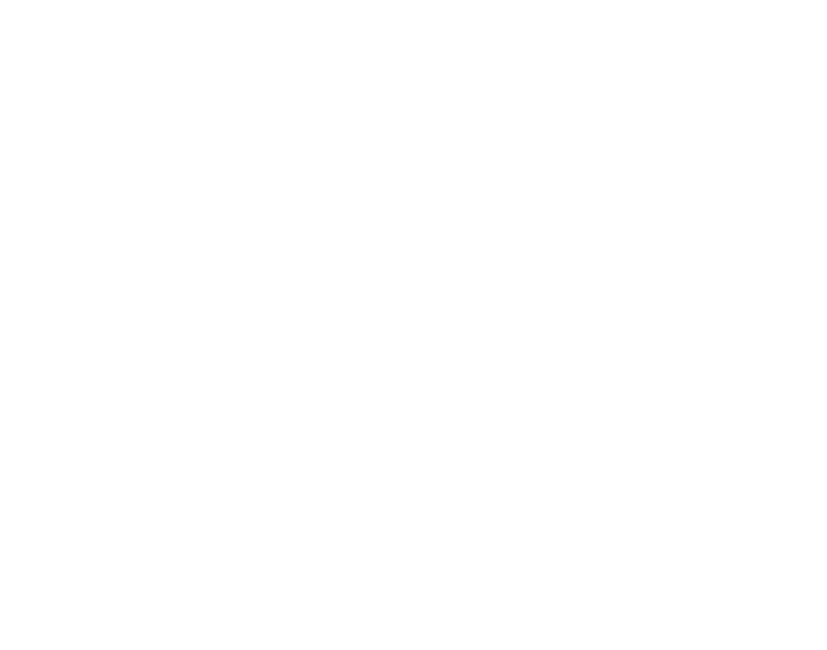
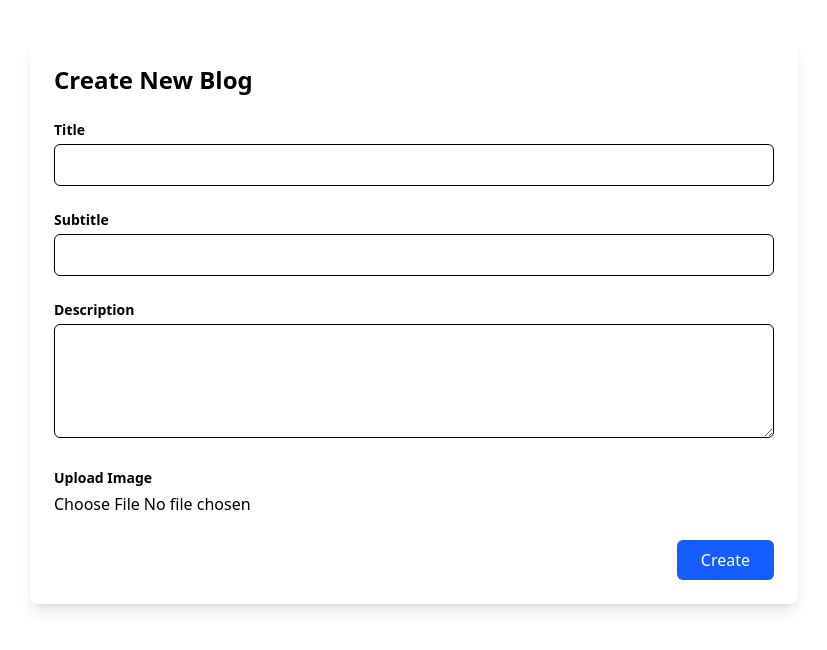
Before and after one commit to Praptee12/React.js-ACES, a React (Vite) app: page /create in a window 1280 px wide. Before the commit this address had no page. Shown: the top 650 px of the page, without its empty margins (226-1053 px from the left). Built offline with nearby package versions, Linux system fonts and the light colour scheme.

Commit message:
Add changes

```diff
--- a/src/App.jsx
+++ b/src/App.jsx
@@ -3,6 +3,8 @@
 import Home from './pages/Home'
 import CardDetails from './pages/CardDetails'
 import LearningUseState from './components/LearningUseState'
+import SinglePage from './components/SinglePages'
+import Createblog from './components/Createblog'
 function App() {
   return (
   <BrowserRouter>
@@ -11,6 +13,9 @@
    <Route path='/' element={<Home/>}/>
       <Route path='/card-details' element={<CardDetails/>}/>
       <Route path='/Learning-usestate' element={<LearningUseState/>}/>
+      <Route path='/single/:id' element={<SinglePage/>}/>
+       <Route path='/create' element={<Createblog/>}/>
+
 
   </Routes></BrowserRouter>
 
--- a/src/components/Card.jsx
+++ b/src/components/Card.jsx
@@ -3,8 +3,9 @@
 
 function Card({blog}) {
   return (
+    <Link to={"/single/"+ blog.id}>
  <div className="max-w-sm mb-6 md:md-0 col-span-12 sm:col-span-6 lg:col-span-4 border p-4 rounded-lg shadow-lg">
-  <a href="#">
+
     <img src={blog.image} className="w-full mb-4 rounded-lg shadow-none transition transition-shadow duration-500 ease-in-out group-hover:shadow-lg" alt="laravel9-1646792144.jpg" />
     <div className="flex items-center mb-3">
       <span className="inline-flex items-center px-3 py-0.5 rounded-full text-xs font-bold leading-5 text-white font-display mr-2 capitalize bg-red-500">
@@ -17,9 +18,9 @@
         {blog.title}
       </span>
     </p>
-  </a>
+
 </div>
-
+ </Link>
   )
 }
 
--- /dev/null
+++ b/src/components/Createblog.jsx
@@ -0,0 +1,87 @@
+import React, { useState } from 'react';
+
+const Createblog = () => {
+  const [formData, setFormData] = useState({
+    title: '',
+    subtitle: '',
+    description: '',
+    image: null,
+  });
+
+  const handleChange = (e) => {
+    const { name, value, files } = e.target;
+    setFormData((prev) => ({
+      ...prev,
+      [name]: files ? files[0] : value,
+    }));
+  };
+
+  const handleSubmit = (e) => {
+    e.preventDefault();
+    console.log(formData);
+    // Submit logic here (e.g., API call)
+  };
+
+  return (
+    <div className="max-w-3xl mx-auto mt-10 p-6 bg-white shadow-lg rounded-lg relative">
+      <h2 className="text-2xl font-bold mb-6">Create New Blog</h2>
+      <form onSubmit={handleSubmit} className="space-y-6">
+        <div>
+          <label className="block text-sm font-semibold mb-1">Title</label>
+          <input
+            type="text"
+            name="title"
+            onChange={handleChange}
+            className="w-full p-2 border rounded-md"
+            required
+          />
+        </div>
+
+        <div>
+          <label className="block text-sm font-semibold mb-1">Subtitle</label>
+          <input
+            type="text"
+            name="subtitle"
+            onChange={handleChange}
+            className="w-full p-2 border rounded-md"
+            required
+          />
+        </div>
+
+        <div>
+          <label className="block text-sm font-semibold mb-1">Description</label>
+          <textarea
+            name="description"
+            rows="4"
+            onChange={handleChange}
+            className="w-full p-2 border rounded-md"
+            required
+          ></textarea>
+        </div>
+
+        <div>
+          <label className="block text-sm font-semibold mb-1">Upload Image</label>
+          <input
+            type="file"
+            name="image"
+            accept="image/*"
+            onChange={handleChange}
+            className="w-full"
+          />
+        </div>
+
+        {/* Submit button at bottom-right */}
+        <div className="flex justify-end">
+          <button
+            type="submit"
+            className="bg-blue-600 text-white px-6 py-2 rounded-md hover:bg-blue-700"
+          >
+            Create
+          </button>
+        </div>
+      </form>
+    </div>
+  );
+};
+
+export default Createblog;
--- a/src/components/Navbar.jsx
+++ b/src/components/Navbar.jsx
@@ -12,13 +12,13 @@
   ];
 
   return (
-    <nav className="bg-white shadow-md fixed w-full top-0 z-50">
-      <div className="max-w-7xl mx-auto px-4 sm:px-6 lg:px-8 py-4 flex justify-between items-center">
+    <nav className=" block bg-white shadow-md fixed w-full top-0 z-50 mb-20">
+      <div className="max-w-7xl mx-auto px-2 sm:px-6 lg:px-8 py-2 flex justify-between items-center">
         {/* Logo */}
         <div className="text-2xl font-bold text-blue-600">Prapti</div>
 
         {/* Desktop Menu */}
-        <ul className="hidden md:flex space-x-6 text-gray-600 font-medium">
+        <ul className=" md:flex space-x-6 text-gray-600 font-medium">
           {navLinks.map((link) => (
             <li key={link.name}>
               <a
--- /dev/null
+++ b/src/components/SinglePages.jsx
@@ -0,0 +1,57 @@
+import Navbar from "./Navbar";
+import axios from "axios";
+import React, { useEffect ,useState}from 'react';
+import { useNavigate, useParams } from "react-router-dom";
+
+const SinglePage = () => {
+  const data =useParams()
+  const navigate= useNavigate()
+
+  const[blogs,setBlogs]=useState({})
+  async function fetchBlogs(){
+    const response= await axios.get("https://687af3c4abb83744b7ee4a32.mockapi.io/blogs/"+data.id)
+    // console.log(response.data)
+    if(response.status===200){
+      setBlogs(response.data)
+    }
+      else{
+        alert("Something went wrong !!")
+      }
+    }
+
+    //  setBlogs(response.data)//
+    async function deleteBlogs(){
+    const response= await axios.delete("https://687af3c4abb83744b7ee4a32.mockapi.io/blogs/"+data.id)
+    // console.log(response.data)
+    if(response.status===200){
+      navigate("/")
+      setBlogs(response.data)
+    }
+      else{
+        alert("Something went wrong !!")
+      }
+    }
+
+  useEffect(function(){
+    fetchBlogs()
+// anonymous/callback function
+  },[])
+  console.log(blogs,"This is blogs")
+
+  return(
+    <>
+    <Navbar/>
+
+    <div className="mt-100">
+      <img src={blogs.image} alt=""/>
+      <h1>{blogs.title}</h1>
+      <h1>{blogs.Subtitle}</h1>
+      <h1>{blogs.Description}</h1>
+      <button onClick={deleteBlogs} className="bg-blue-400 text-white">Delete</button>
+
+    </div>
+    </>
+  )
+}
+
+export default SinglePage
```
